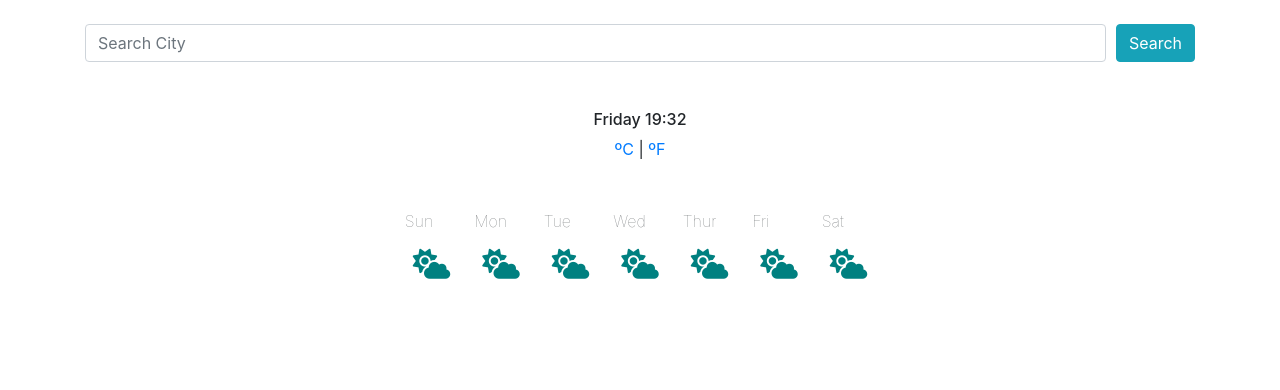
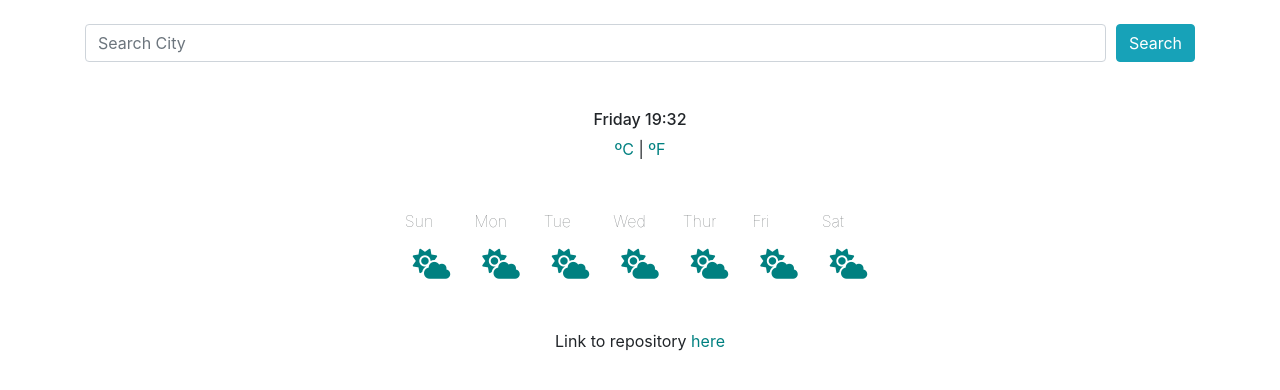
Before and after one commit to MariamOkann/SheCodes, a plain HTML site: page index.html in a window 1280 px wide. Drawn offline with nearby package versions, Linux system fonts and the light colour scheme.

Commit message:
Added Link to Repository

```diff
--- a/index.html
+++ b/index.html
@@ -20,6 +20,9 @@
      font-weight: lighter;
      opacity: 0.6;
  }
+ .link{
+    color:#008080;
+ }
 </style>
 <body>
     <h1 class="h1"></h1>
@@ -40,8 +43,8 @@
             <h6 id="date">Thursday 5:30</h6>
             <h1 id="temperature"></h1>
             <p>
-                <a href="#" id="celsius">ºC</a> |
-                <a href="#" id="fahrenheit">ºF</a>
+                <a href="#" id="celsius" class="link">ºC</a> |
+                <a href="#" id="fahrenheit" class="link">ºF</a>
             </p>
         </div>
 
@@ -77,6 +80,10 @@
         </div>
     </div>
 
+    <div class="text-center my-5">
+        <p>Link to repository <a href="https://github.com/MariamOkann/SheCodes" class="link">here</a></p>
+    </div>
+
     <script src="index.js"></script>
 </body>
 
```
